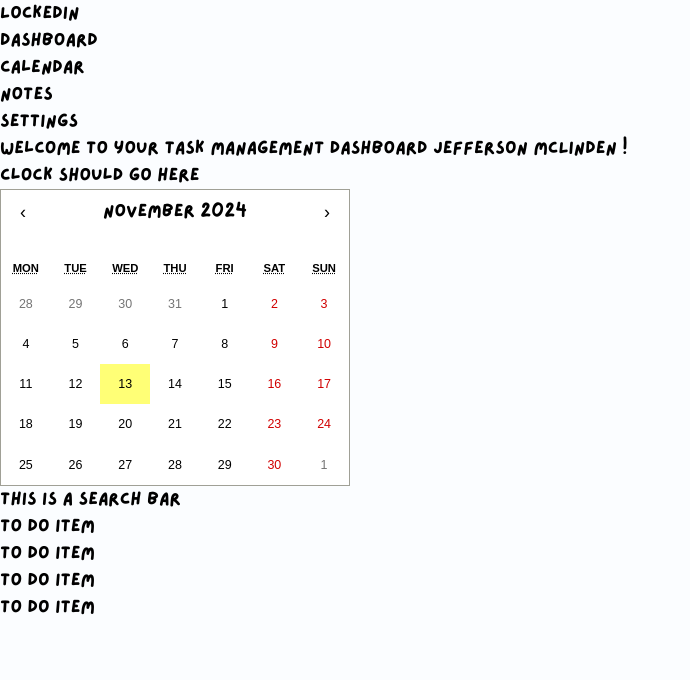
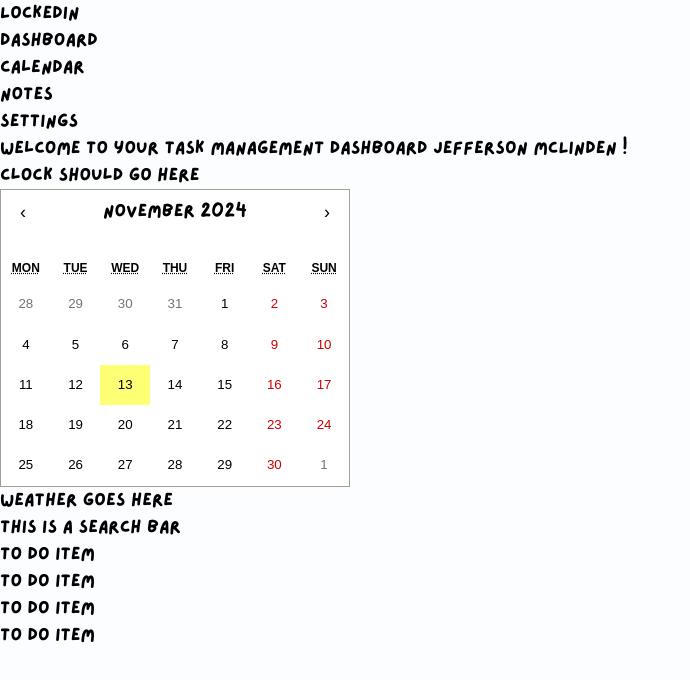
Before and after one commit to 33-Shikamaru/LockedIn, a React (Vite) app: page / in a window 1280 px wide. Shown: the top 680 px of the page, without its empty margins (0-690 px from the left). Built offline with nearby package versions, Linux system fonts and the light colour scheme.

Commit message:
edited dashnote file name, removed unused calendar styling

```diff
--- a/src/App.css
+++ b/src/App.css
@@ -13,19 +13,16 @@ body {
     background-color: #FBFDFF;
 }
 
-MiniCalendar {
-    border: 2px solid white;
-}
+
 /* Editing a bit of the Calendar */
 .react-calendar__navigation__label__labelText,
 .react-calendar__year-view
 {
     font-family: 'Lazydog';
-    text-decoration: dotted;
 }
 
 .react-calendar__month-view {
-    font-size: 15px;
+    font-size: 16px;
 }
 
 .react-calendar__navigation__prev2-button,
--- a/src/App.tsx
+++ b/src/App.tsx
@@ -5,7 +5,7 @@ import './App.css'
 import ToDo from './components/ToDo.tsx'
 import Navbar from './components/Navbar.tsx'
 import Title from './components/Title.tsx'
-import Dashnote from './components/Dashnote.tsx'
+import DashNote from './components/DashNote.tsx'
 import MiniCalendar from './components/Calendar.tsx'
 
 function App() {
@@ -13,8 +13,8 @@ function App() {
     <>
       <Title />
       <Navbar />
-      {/* After we get user info we pass it here or in the Dashnote.tsx file */}
-      <Dashnote username="Jefferson McLinden"/>
+      {/* After we get user info we pass it here or in the DashNote.tsx file */}
+      <DashNote username="Jefferson McLinden"/>
       <MiniCalendar />
       <ToDo />
     </>
--- a/src/components/Calendar.tsx
+++ b/src/components/Calendar.tsx
@@ -4,9 +4,10 @@ import 'react-calendar/dist/Calendar.css'
 export default function MiniCalendar() {
     return(
         <div className="flex items-center justify-center">
-        <div className="flex space-x-2 w-1/2 rounded-lg px-5 py-5" aria-label="dashboard note">
+        <div className="flex space-x-2 w-1/2 rounded-lg px-5 py-5" aria-label="calendar and weather">
             <Calendar />
-            <p></p>
+            {/* Weather API goes here */}
+            <p>weather goes here</p>
         </div>
         </div>
     );
--- a/src/components/Dashnote.tsx
+++ b/src/components/Dashnote.tsx
@@ -7,7 +7,7 @@ type NameProp = {
 
 // }
 
-export default function Dashnote({ username } :NameProp) {
+export default function DashNote({ username } :NameProp) {
     return(
         <div className="flex items-center justify-center">
         <div className="flex space-x-2 w-1/2 bg-blue-100 rounded-lg px-5 py-5" aria-label="dashboard note">
```
